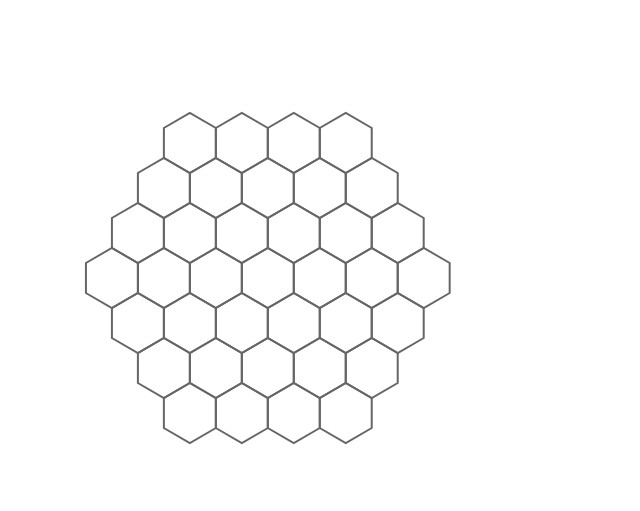
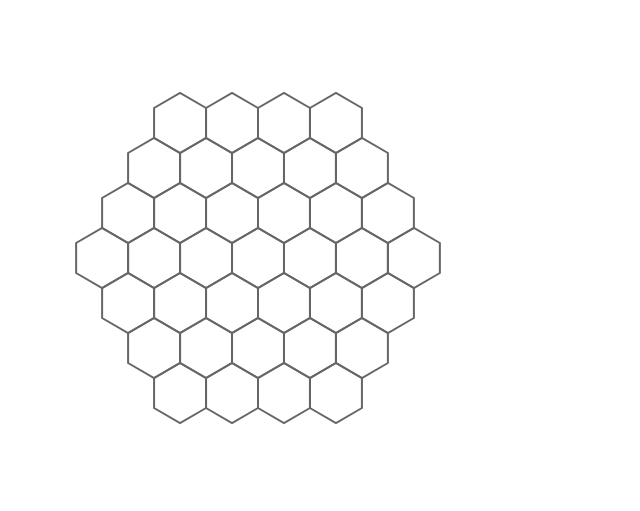
Before and after one commit to adamterlson/catan-board, a plain HTML site: page index.html in a window 1280 px wide. Shown: the whole page, without its empty margins (0-640 px from the left). Drawn offline with Linux system fonts and the light colour scheme.

Commit message:
Removing stupid offset

```diff
--- a/game.js
+++ b/game.js
@@ -3,22 +3,12 @@
 let Board = function (canvasId) {
   this.canvas = document.getElementById(canvasId);
   this.context = this.canvas.getContext('2d');
+  this.context.translate(this.canvas.width / 2, this.canvas.height / 2);
+
   this.radius = 3;
   this.tiles = [];
-  this.offset = { q: 2, r: 6 };
 
   this.hexGrid = this.makeHexGrid(this.radius);
-};
-
-Board.prototype.forEachTile = function (fn) {
-  for (let q = 0; q < this.hexGrid.length; q++) {
-    let row = this.hexGrid[q];
-    for (let r = 0; r < row.length; r++) {
-      if (row[r]) {
-        fn(row[r]);
-      }
-    }
-  }
 };
 
 Board.prototype.makeHexGrid = function (radius, tileSize) {
@@ -32,9 +22,8 @@ Board.prototype.makeHexGrid = function (radius, tileSize) {
       if (cube_distance(cube, {x: 0, y: 0, z: 0}) <= this.radius) {
         let tile = new Tile(hex);
 
-        tile.translate(this.offset);
-
         row.push(tile);
+        this.tiles.push(tile);
       } else {
         row.push(null);
       }
@@ -46,7 +35,7 @@ Board.prototype.makeHexGrid = function (radius, tileSize) {
 };
 
 Board.prototype.draw = function () {
-  this.forEachTile(function (tile) {
+  this.tiles.forEach(function (tile) {
     tile.draw(this.context);
   }.bind(this));
 };
@@ -56,6 +45,7 @@ let Tile = function (hex) {
   this.size = 30;
   this.lineWidth = 2;
   this.location = hex;
+  this.strokeStyle = '#666';
 
   this.makeCorners();
 };
@@ -74,10 +64,6 @@ Tile.prototype.moveHex = function (hex) {
   this.makeCorners();
 };
 
-Tile.prototype.translate = function (offset) {
-  this.moveHex(Hex(this.location.q + offset.q, this.location.r + offset.r));
-};
-
 Tile.prototype.makeCorners = function () {
   this.corners = [];
   for (let i = 0; i < 6; i++) {
@@ -87,7 +73,6 @@ Tile.prototype.makeCorners = function () {
 
 Tile.prototype.hexCorner = function (i) {
   let origin = hex_to_pixel(this.location, this.size);
-  console.log(this.location);
   let angle_deg = 60 * i + 30;
   let angle_rad = Math.PI / 180 * angle_deg;
   let p = Point(origin.x + this.size * Math.cos(angle_rad),
@@ -95,13 +80,22 @@ Tile.prototype.hexCorner = function (i) {
   return p;
 };
 
-Tile.prototype.neighbors = function (direction) {
+Tile.prototype.cubeNeighbors = function (direction) {
   var directions = [
-     Cube(+1, -1,  0), Cube(+1,  0, -1), Cube( 0, +1, -1),
-     Cube(-1, +1,  0), Cube(-1,  0, +1), Cube( 0, -1, +1)
+     Cube(+1, -1,  0), Cube(+1,  0, -1), Cube(0, +1, -1),
+     Cube(-1, +1,  0), Cube(-1,  0, +1), Cube(0, -1, +1)
   ];
 
-  return cube_add(this.location().hex, directions[direction]);
+  return cube_add(hexToCube(this.location), directions[direction]);
+};
+
+Tile.prototype.hexNeighbors = function (direction) {
+  var directions = [
+    Hex(+1,  0), Hex(+1, -1), Hex(0, -1),
+    Hex(-1,  0), Hex(-1, +1), Hex(0, +1)
+  ];
+
+  return hex_add(this.location, directions[direction]);
 };
 
 Tile.prototype.drawingOrigin = function () {
@@ -113,13 +107,8 @@ Tile.prototype.drawingOrigin = function () {
   };
 };
 
-Tile.prototype.drawingSize = function () {
-  return this.size;
-};
-
 Tile.prototype.draw = function (context) {
   let origin = this.drawingOrigin();
-  let size = this.drawingSize();
 
   let path = new Path2D();
   path.moveTo(this.corners[0].x, this.corners[0].y);
@@ -130,8 +119,7 @@ Tile.prototype.draw = function (context) {
   path.closePath();
 
   context.lineWidth = this.lineWidth;
-
-  context.strokeStyle = '#666666';
+  context.strokeStyle = this.strokeStyle;
 
   context.stroke(path);
 };
@@ -196,3 +184,11 @@ function hex_to_pixel(hex, size) {
 function cube_distance(a, b) {
   return (Math.abs(a.x - b.x) + Math.abs(a.y - b.y) + Math.abs(a.z - b.z)) / 2;
 }
+
+function cube_add(a, b) {
+  return Cube(a.x + b.x, a.y + b.y, a.z + b.z);
+}
+
+function hex_add(a, b) {
+  return Hex(a.q + b.q, a.r + b.r);
+}
--- a/index.html
+++ b/index.html
@@ -1,5 +1,5 @@
 <body>
-  <canvas width="1000" height="1000" id="board">
+  <canvas width="500" height="500" id="board">
     <script src="./game.js"></script>
   </canvas>
 </body>
```
